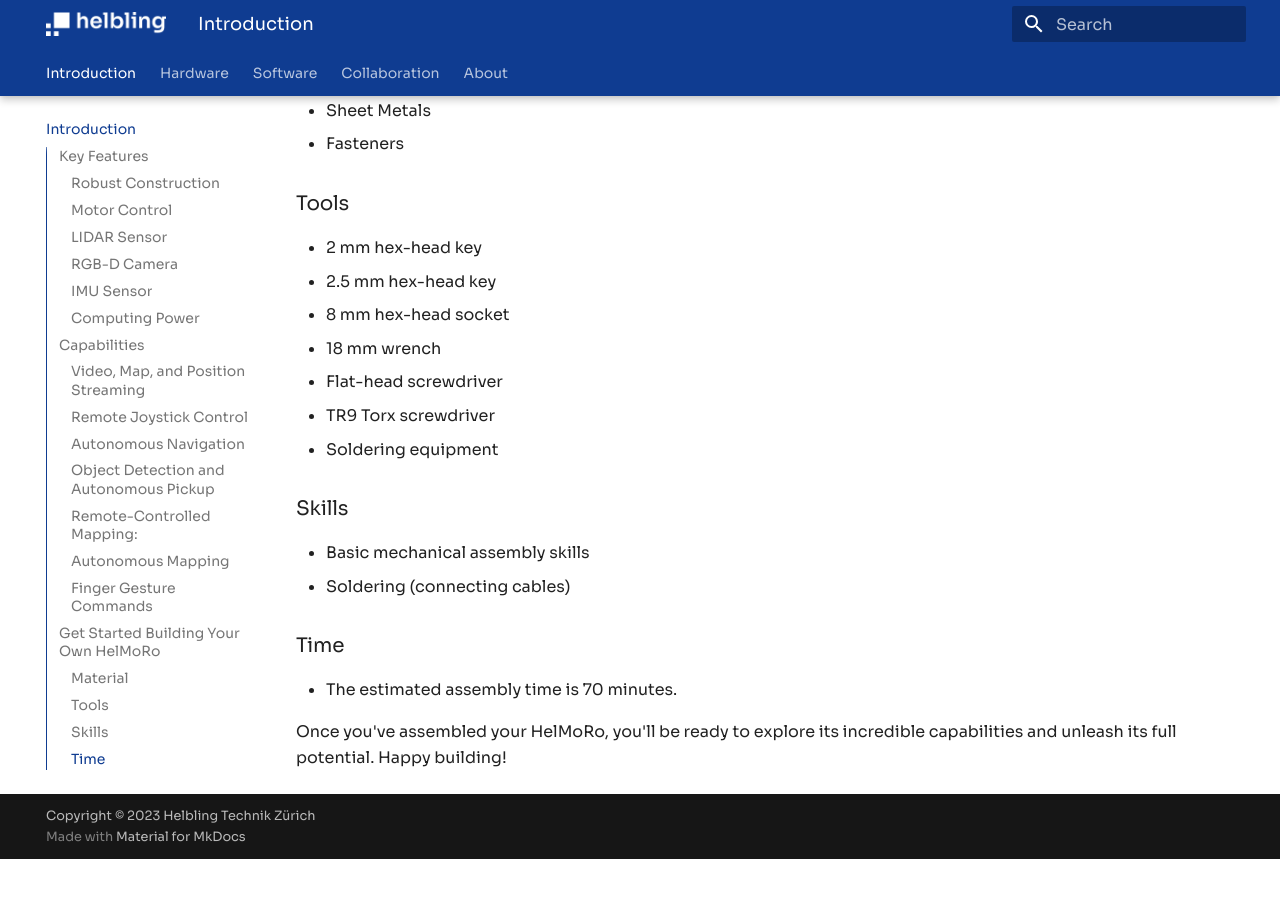
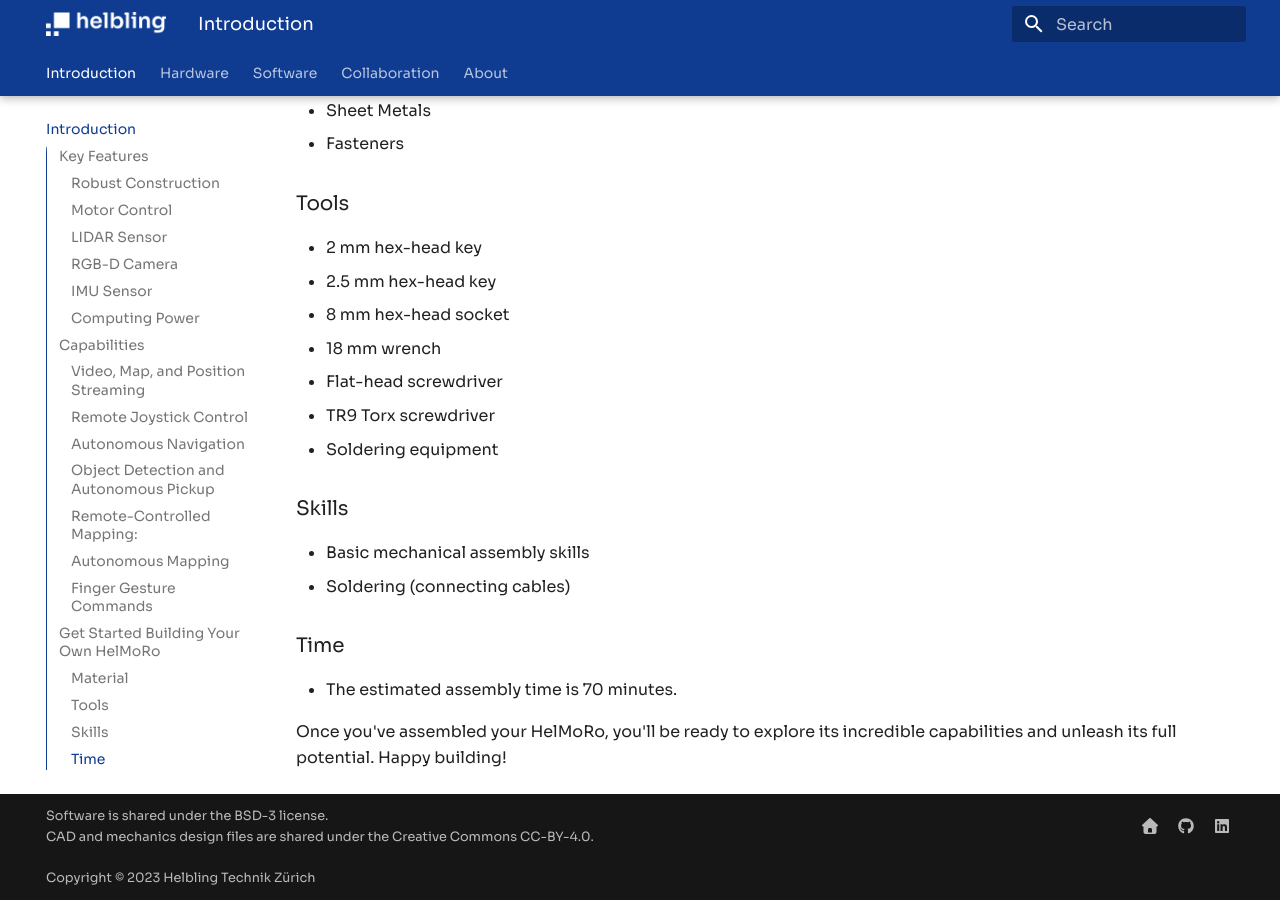
Before and after one commit to Helbling-Technik/HelMoRo, an MkDocs documentation site: the page built from docs/index.md, in a window 1280 px wide and 900 px high, scrolled down 3662 px. Built offline with MkDocs 1.6.1 and Material for MkDocs 9.7.7, drawn with Linux system fonts in a browser that asks for light colours; before the commit the page ends 4521 px from its top, so only the background shows below that.

Commit message:
fixed image and icons

```diff
--- a/mkdocs.yml
+++ b/mkdocs.yml
@@ -40,7 +40,21 @@ theme:
 
 
 copyright: >
+  Software is shared under the BSD-3 license. <br>
+  CAD and mechanics design files are shared under the Creative Commons CC-BY-4.0. <br>
+  <br>
   Copyright &copy; 2023 Helbling Technik Zürich
+
+extra:
+  generator: false
+
+  social:
+  - icon: fontawesome/solid/house
+    link: https://helbling.ch/en
+  - icon: fontawesome/brands/github
+    link: https://github.com/Helbling-Technik
+  - icon: fontawesome/brands/linkedin
+    link: https://www.linkedin.com/company/helbling/
 
 plugins:
   #- privacy:
```
